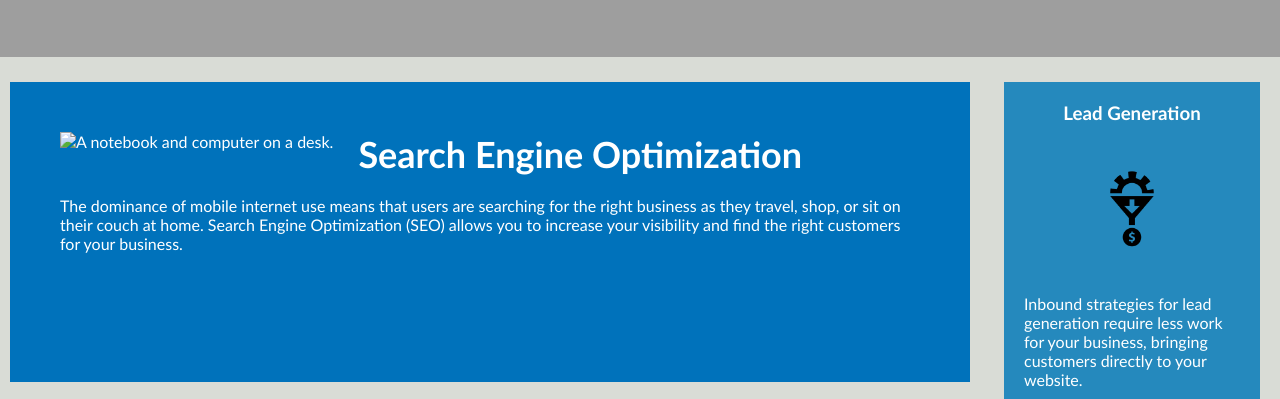
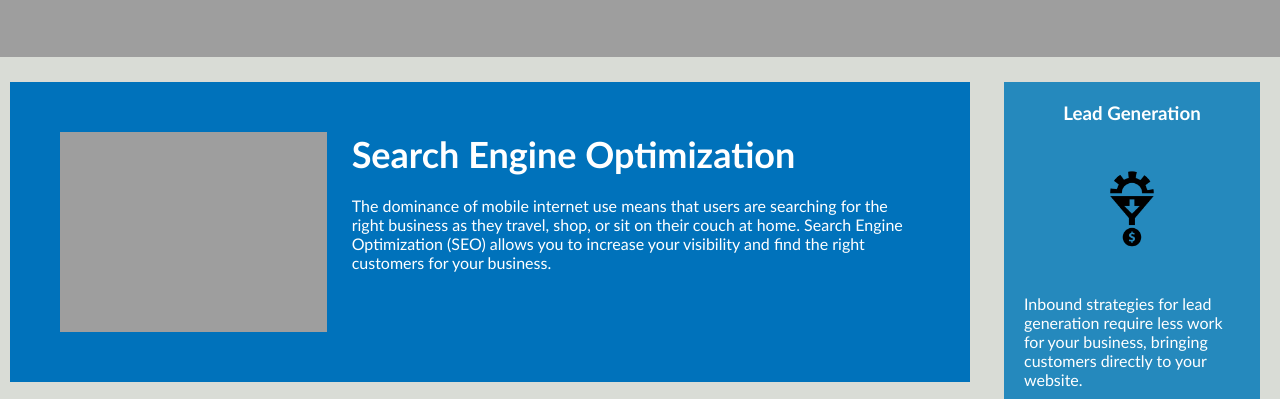
Before and after one commit to cjmugs1/BCB-M1C-Code-Refactor, a plain HTML site: page index.html in a window 1280 px wide. Shown: the part 840-1239 px from the top of the page. Drawn offline with Linux system fonts and the light colour scheme; the site is published under a folder, as on GitHub Pages, so addresses that start at the root find nothing.

Commit message:
Update index.html

```diff
--- a/index.html
+++ b/index.html
@@ -33,7 +33,7 @@
         <div id="search-engine-optimization" class="search-engine-optimization">
             <!-- Added alt to img. -->
             <!-- fixed image source -->
-            <img src="/Assets/images/search-engine-optimization.jpg" class="mc-img-float-left" alt="A notebook and computer on a desk."/>
+            <img src="./Assets/images/search-engine-optimization.jpg" class="mc-img-float-left" alt="A notebook and computer on a desk."/>
             <h2>Search Engine Optimization</h2>
             <p>
                 The dominance of mobile internet use means that users are searching for the right business as they travel, shop, or sit on their couch at home. Search Engine Optimization (SEO) allows you to increase your visibility and find the right customers for your business.
```
